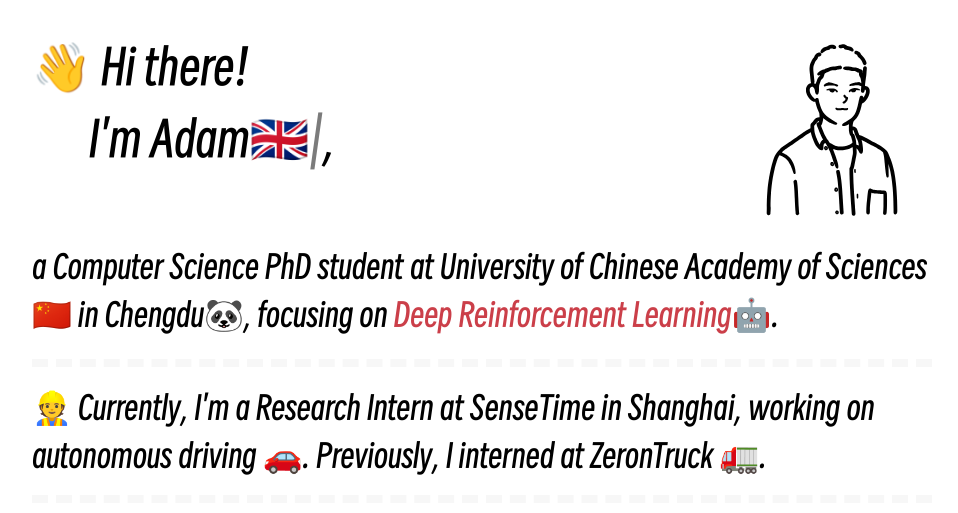
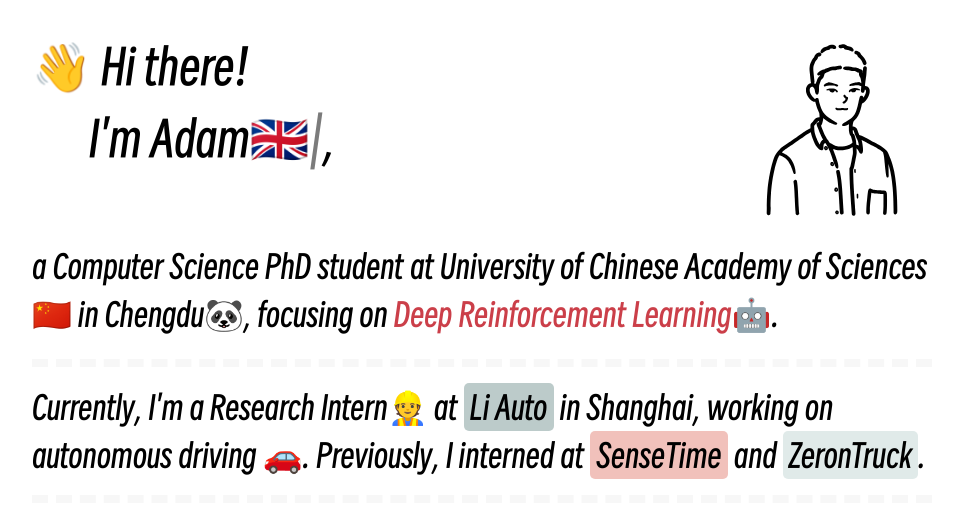
Before and after one commit to sdpkjc/sdpkjc.github.io, a plain HTML site: page index.html in a window 1280 px wide. Shown: the top 513 px of the page, without its empty margins (158-1116 px from the left). Drawn offline with Linux system fonts and the light colour scheme.

Commit message:
update liauto

```diff
--- a/index.html
+++ b/index.html
@@ -342,7 +342,24 @@
             <hr/>
 
             <p>
-                👷 Currently, I'm a Research Intern at <a target="_blank" href="https://www.sensetime.com/en/">SenseTime</a> in Shanghai, working on autonomous driving 🚗. Previously, I interned at <a target="_blank", href="https://zerontruck.com/">ZeronTruck</a> 🚛.
+                Currently, I'm a Research Intern👷 at
+                <span style="background-color: rgba(34, 84, 80, 0.3); border-radius: 5px; padding: 0px 6px; font-size: 1em; display: inline-block;">
+                    <a target="_blank" href="https://www.liauto.com/">
+                        Li Auto
+                    </a>
+                </span>
+                in Shanghai, working on autonomous driving 🚗. Previously, I interned at
+                <span style="background-color: rgba(208, 51, 32, 0.3); border-radius: 5px; padding: 0px 6px; font-size: 1em; display: inline-block;">
+                    <a target="_blank" href="https://www.sensetime.com/en/">
+                        SenseTime
+                    </a>
+                </span>
+                and
+                <span style="background-color: rgba(152, 185, 183, 0.3); border-radius: 5px; padding: 0px 6px; font-size: 1em; display: inline-block;">
+                    <a target="_blank", href="https://zerontruck.com/">
+                        ZeronTruck
+                    </a>
+                </span>.
             </p>
 
             <hr/>
```
